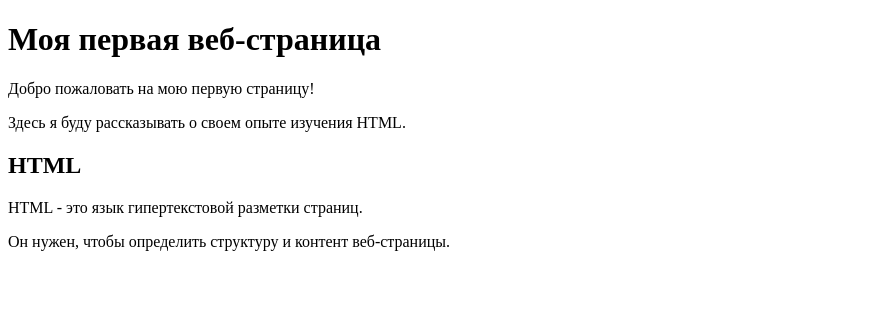
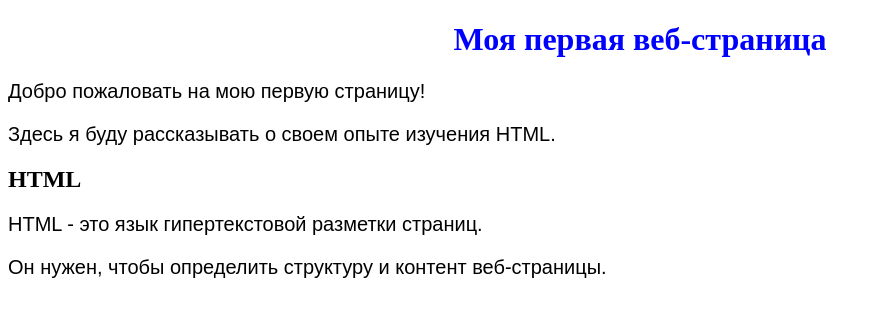
Before and after one commit to Jytachi/Proga, a plain HTML site: page Proga/1.html in a window 1280 px wide. Shown: the whole page, without its empty margins (0-881 px from the left). Drawn offline with Linux system fonts and the light colour scheme.

Commit message:
Добавлена связь с css файлом

```diff
--- a/Proga/1.html
+++ b/Proga/1.html
@@ -2,6 +2,7 @@
 <meta name="viewport" content="width=device-width, initial-scale=1">
 <html lang="ru">
     <head>
+        <link rel="stylesheet" href="styles.css">
         <meta charset="utf-8">
         <title>Моя первая страница</title>
     </head>
--- /dev/null
+++ b/Proga/styles.css
@@ -0,0 +1,9 @@
+h1 {
+    color: blue;
+    text-align: center;
+  }
+
+  p {
+    font-family: Arial;
+    font-size: 20px;
+  }
```
